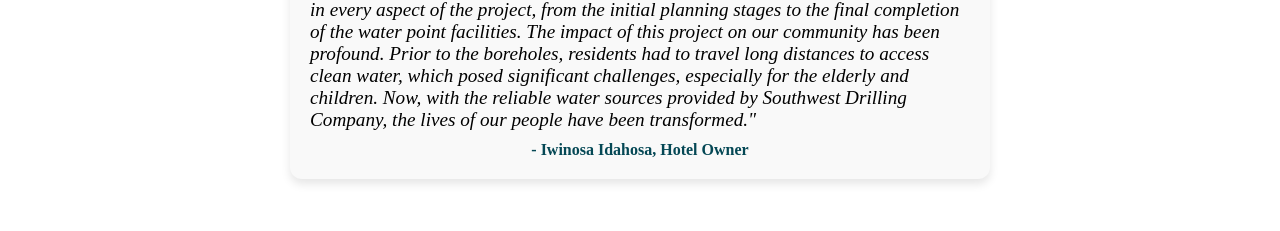
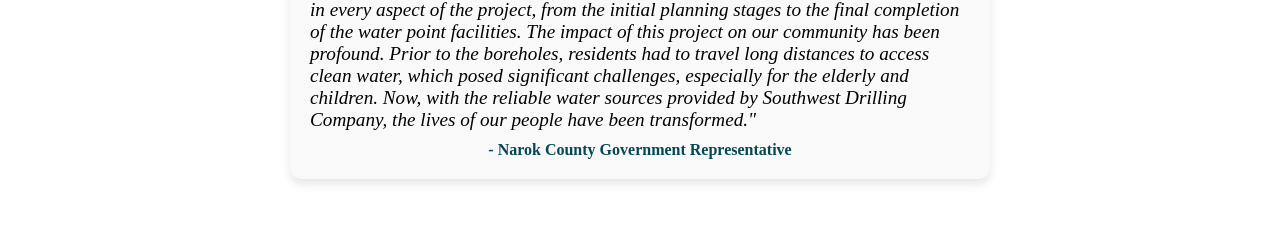
Before and after one commit to GopeAnalytics/SouthWest-drilling-Company-Frontend, a plain HTML site: page index.html in a window 1280 px wide. Shown: the part 3956-4187 px from the top of the page. Drawn offline with Linux system fonts and the light colour scheme; a web font is replaced by a local one.

Commit message:
Testimonial adj

```diff
--- a/index.html
+++ b/index.html
@@ -271,7 +271,7 @@
                 Drilling Company, the lives of our people have been
                 transformed."
               </p>
-              <h4>- Iwinosa Idahosa, Hotel Owner</h4>
+              <h4>- Narok County Government Representative</h4>
             </div>
           </div>
         </section>
```
